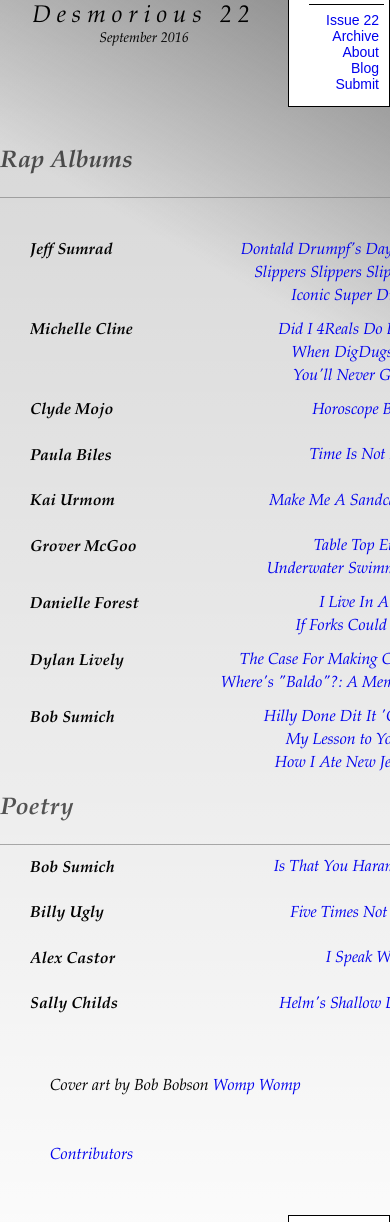
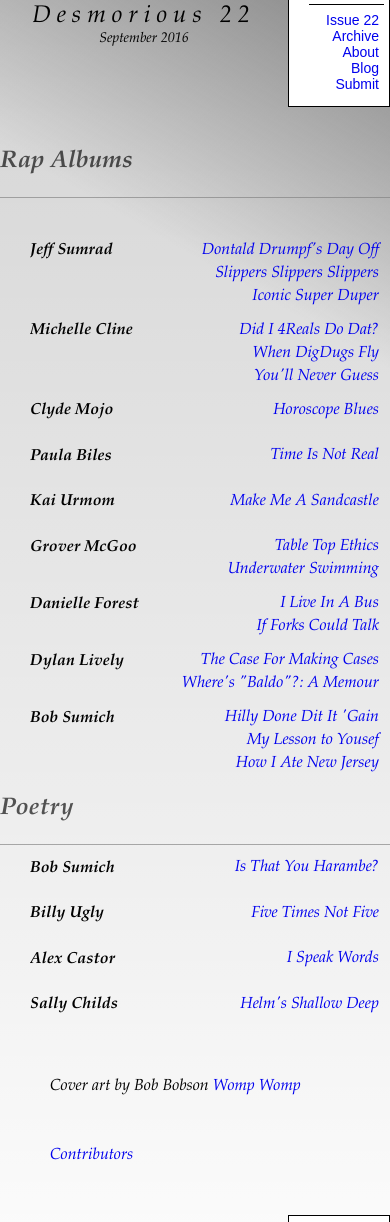
Before and after one commit to brandnpatterson/Blog, a PHP site: page / in a window 390 px wide. Shown: the part 89-1311 px from the top of the page. Run offline with PHP 8.4, Linux system fonts and the light colour scheme; some libraries are stand-ins or nearby versions.

Commit message:
added iPhone support

```diff
--- a/app/css/3-layouts/_media.scss
+++ b/app/css/3-layouts/_media.scss
@@ -31,8 +31,8 @@
   }
 
   section {
-    margin: 0 30px 0 30px;
+    margin: 0 0 0 30px;
     padding: 0;
-    width: 100%;
+    width: 90%;
   }
 }
```
Also changed, not shown: dist/css/style.min.css.
